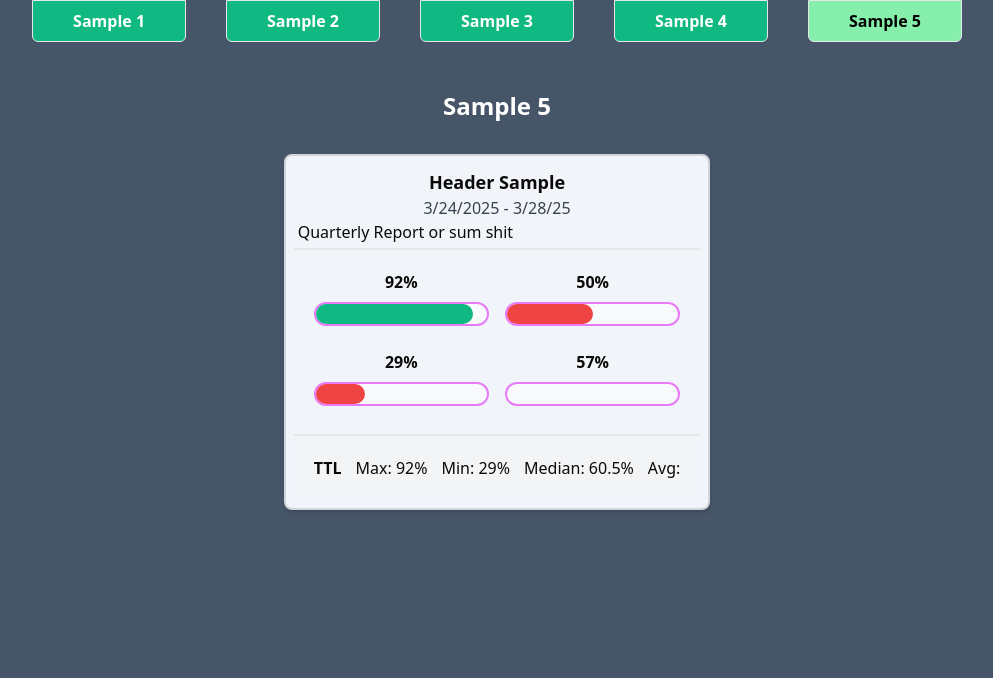
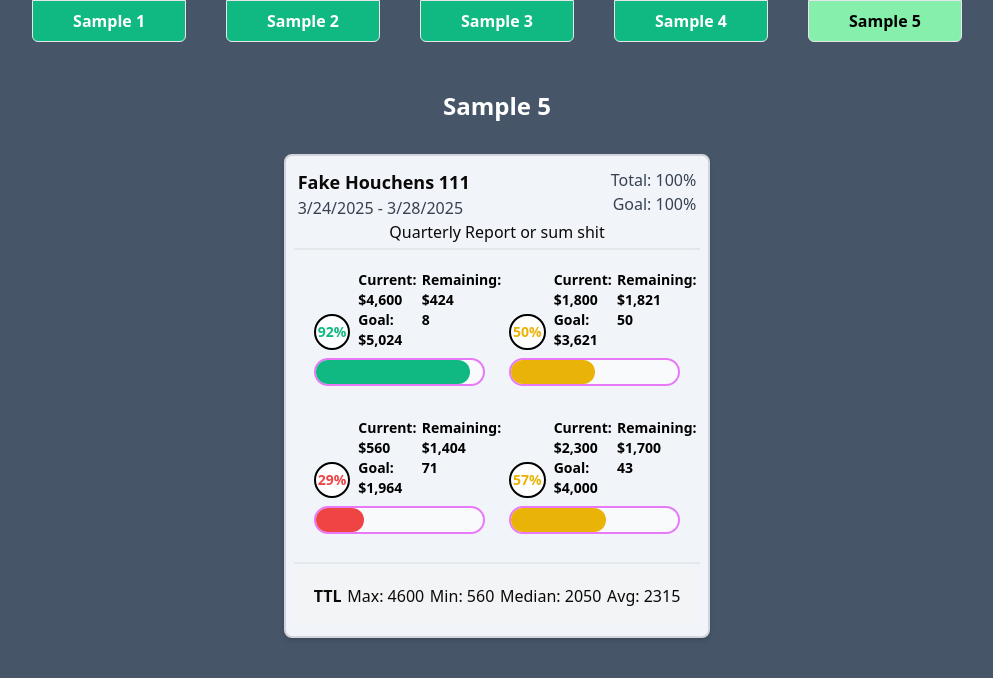
Before and after one commit to SNelson723/apiPlayground, a React (Vite) app: page /sample5 in a window 1280 px wide. Shown: the top 678 px of the page, without its empty margins (143-1136 px from the left). Built offline with nearby package versions, Linux system fonts and the light colour scheme.

Commit message:
Showing Mike what I got

```diff
--- a/src/interfaces/index.ts
+++ b/src/interfaces/index.ts
@@ -23,3 +23,9 @@ export interface PokeCardProps {
   name: string;
   url: string;
 }
+
+export interface Progress {
+  current: number;
+  goal: number;
+  speed: number;
+}
--- a/src/projects/sample4/ProgressBar.tsx
+++ b/src/projects/sample4/ProgressBar.tsx
@@ -1,14 +1,19 @@
 import { useEffect, useState, type HTMLAttributes } from "react";
+import { convertUSD } from "../../utils";
 
 type ProgressBarProps = HTMLAttributes<HTMLDivElement> & {
   current: number;
   goal: number;
-  speed: number;
+};
+
+const getColorClass = (progress: number) => {
+  if (progress < 50) return "bg-red-500 text-red-500";
+  if (progress < 75) return "bg-yellow-500 text-yellow-500";
+  return "bg-emerald-500 text-emerald-500";
 };
 
 const ProgressBar = ({ current, goal, ...rest }: ProgressBarProps) => {
   const [progress, setProgress] = useState<number>(0);
-  const [color, setColor] = useState<string>("emerald-500");
 
   // Calculate the raw percentage (can be over 100)
   const getRawPercent = () => {
@@ -26,41 +31,42 @@ const ProgressBar = ({ current, goal, ...rest }: ProgressBarProps) => {
   };
 
   useEffect(() => {
-    const target = getClampedPercent();
-    if (progress === target) {
-      if (progress <= 50) {
-        setColor("red-500");
-      } else if (progress <= 75) {
-        setColor("yellow-500");
-      } else {
-        setColor("emerald-500");
-      }
-      return;
-    }
-
-    const increment = target > progress ? 1 : -1;
-    setProgress((prev) => {
-      if (
-        (increment > 0 && prev >= target) ||
-        (increment < 0 && prev <= target)
-      ) {
-        return target;
-      }
-      return prev + increment;
-    });
-  }, [current, goal, progress]);
+    setProgress(getClampedPercent());
+  }, [current, goal]);
 
   const rawPercent = getRawPercent();
+  const colorClass = getColorClass(progress);
+  if (colorClass) console.log(colorClass);
 
   return (
     <div {...rest}>
-      <div className={`mb-1 text-center font-semibold text-${color}`}>
-        {rawPercent}%
+      <div
+        className={`mb-1 flex gap-2 items-end text-sm font-semibold ${
+          colorClass.split(" ")[1]
+        }`}
+      >
+        <div className="border-2 rounded-full py-1.5 px-0.5 border-black text-sm bg-white">
+          {rawPercent}%
+        </div>
+        <div className="grid grid-cols-2 ">
+          <div className="text-black">
+            Current: {convertUSD(current).split(".")[0]}
+          </div>
+          <div className="text-black">
+            Remaining: {convertUSD(goal - current).split(".")[0]}
+          </div>
+          <div className="text-black">
+            Goal: {convertUSD(goal).split(".")[0]}
+          </div>
+          <div className="text-black">{100 - rawPercent}</div>
+        </div>
       </div>
-      <div className="h-6 w-full border-2 border-fuchsia-400 bg-slate-50 rounded-full overflow-hidden my-2">
+      <div className="h-7 w-full border-2 border-fuchsia-400 bg-slate-50 rounded-full overflow-hidden my-2">
         <div
           style={{ width: `${progress}%` }}
-          className={`h-full bg-${color} transition-all rounded-r-full duration-300 ease-in-out`}
+          className={`h-full transition-all rounded-r-full duration-300 ease-in-out ${
+            colorClass.split(" ")[0]
+          }`}
         ></div>
       </div>
     </div>
--- a/src/projects/sample4/Sample4.tsx
+++ b/src/projects/sample4/Sample4.tsx
@@ -12,7 +12,6 @@ const Sample4 = () => {
     <div className="bg-slate-600 mt-12 w-full flex flex-col gap-6 justify-center items-center">
       <div>Sliding Modals</div>
       <div id="modal-root">
-        <ProgressBar />
         <button
           className="bg-emerald-500 hover:bg-emerald-700 text-white font-bold py-2 px-4 rounded"
           onClick={() => setShowModal(!showModal)}
--- a/src/projects/sample5/Sample5.tsx
+++ b/src/projects/sample5/Sample5.tsx
@@ -2,30 +2,24 @@ import Card from "./card/cardContext";
 import HeaderSample from "./card/HeaderSample";
 import BodySample from "./card/BodySample";
 import FooterSample from "./card/FooterSample";
-import { Progress } from "./card/BodySample";
+import { getAverage, getMedian } from "../../utils";
+import { Progress } from "../../interfaces";
+
+
+const data: Progress[] = [
+  { current: 4600, goal: 5024, speed: 50 },
+  { current: 1800, goal: 3621, speed: 50 },
+  { current: 560, goal: 1964, speed: 50 },
+  { current: 2300, goal: 4000, speed: 50 },
+];
 
 const Sample5 = () => {
-  // move this to Sample5.tsx
-  const getAverage = (arr: Progress[]) => {
-    if (!arr.length) return 0;
-    const sum = arr.reduce((acc, val) => acc + val.current, 0);
-    return sum / arr.length;
-  }
 
-  // move this to Sample5.tsx as well or a utils file
-  const getMedian = (arr: Progress[]) => {
-    if (!arr.length) return 0;
-    const sorted = [...arr].sort((a, b) => a - b);
-    const mid = Math.floor(sorted.length / 2);
+  const avg = getAverage(data);
+  const median = getMedian(data);
+  const max = Math.max(...data.map((d) => d.current));
+  const min = Math.min(...data.map((d) => d.current));
 
-    if (sorted.length % 2 !== 0) {
-      // Odd number of elements
-      return sorted[mid].current;
-    } else {
-      // Even number of elements
-      return (sorted[mid - 1].current + sorted[mid].current) / 2;
-    }
-  }
   return (
     <div className="w-screen">
       <div className="w-full flex flex-col items-center gap-8 mt-12">
@@ -36,10 +30,10 @@ const Sample5 = () => {
               <HeaderSample />
             </Card.Header>
             <Card.Body>
-              <BodySample />
+              <BodySample data={data} />
             </Card.Body>
             <Card.Footer>
-              <FooterSample />
+              <FooterSample max={max} min={min} median={median} avg={avg} />
             </Card.Footer>
           </Card>
         </div>
--- a/src/projects/sample5/card/BodySample.tsx
+++ b/src/projects/sample5/card/BodySample.tsx
@@ -1,23 +1,16 @@
+import { Progress } from "../../../interfaces";
 import ProgressBar from "../../sample4/ProgressBar";
 
-export interface Progress {
-  current: number;
-  goal: number;
-  speed: number;
-}
+type BodySampleProps<T> = {
+  data: T[];
+};
 
-const data: Progress[] = [
-  { current: 4600, goal: 5024, speed: 50 },
-  { current: 1800, goal: 3621, speed: 50 },
-  { current: 560, goal: 1964, speed: 50 },
-  { current: 2300, goal: 4000, speed: 50 },
-];
 
-const BodySample = () => {
+const BodySample = <T,>({data}: BodySampleProps<T>) => {
   return (
     <div className="flex flex-col items-center justify-center h-full w-full">
-      <div className="grid grid-cols-2 gap-4 w-full h-full p-4">
-        {data.map((progress, index) => (<ProgressBar key={index} {...progress} />))}
+      <div className="grid grid-cols-2 gap-6 w-full h-full p-4">
+        {data.map((progress, index) => (<ProgressBar key={index} {...progress as Progress} />))}
       </div>
     </div>
   );
--- a/src/projects/sample5/card/FooterSample.tsx
+++ b/src/projects/sample5/card/FooterSample.tsx
@@ -1,17 +1,25 @@
+type FooterProps = {
+  max: number;
+  min: number;
+  median: number;
+  avg: number;
+};
 
-const SampleFooter = () => {
+const SampleFooter = ({ max, min, median, avg }: FooterProps) => {
   return (
     <div className="flex justify-between items-center w-full h-full p-4 bg-gray-100">
-      {/* <p className="text-sm">
-        © {new Date().getFullYear()} Your Company. All rights reserved.
-      </p> */}
       <p className="font-semibold">TTL</p>
-      <p>Max: 92%</p>
+      <p>Max: {max}</p>
+      <p>Min: {min}</p>
+      <p>Median: {median}</p>
+      <p>Avg: {avg}</p>
+      {/* <p className="font-semibold">TTL</p>
+      {/* <p>Max: 92%</p>
       <p>Min: 29%</p>
       <p>Median: 60.5%</p>
-      <p>Avg:</p>
+      <p>Avg:</p> */}
     </div>
   );
-}
+};
 
 export default SampleFooter;
--- a/src/projects/sample5/card/HeaderSample.tsx
+++ b/src/projects/sample5/card/HeaderSample.tsx
@@ -1,9 +1,14 @@
-
 const HeaderSample = () => {
   return (
-    <div className="flex flex-col items-center justify-center">
-      <p className="text-lg font-bold">Header Sample</p>
-      <p className="text-gray-700">3/24/2025 - 3/28/25</p>
+    <div className="flex justify-between items-start w-full h-full ">
+      <div>
+        <p className="text-lg font-bold">Fake Houchens 111</p>
+        <p className="text-gray-700">3/24/2025 - 3/28/2025</p>
+      </div>
+      <div className="flex flex-col items-end">
+        <p className="text-gray-700">Total: 100%</p>
+        <p className="text-gray-700">Goal: 100%</p>
+      </div>
     </div>
   );
 };
--- a/src/projects/sample5/card/cardContext.tsx
+++ b/src/projects/sample5/card/cardContext.tsx
@@ -35,7 +35,7 @@ const Header = ({ children }: CardChildrenProps) => {
   return (
     <div className="p-1 w-full h-full">
       {children}
-      {subHeader && <p>{subHeader}</p>}
+      {subHeader && <p className="text-center">{subHeader}</p>}
     </div>
   );
 };
--- /dev/null
+++ b/src/utils.ts
@@ -0,0 +1,31 @@
+import { Progress } from "./interfaces";
+
+// move this to Sample5.tsx
+export const getAverage = (arr: Progress[]) => {
+  if (!arr.length) return 0;
+  const sum = arr.reduce((acc, val) => acc + val.current, 0);
+  return sum / arr.length;
+};
+
+// move this to Sample5.tsx as well or a utils file
+export const getMedian = (arr: Progress[]) => {
+  if (!arr.length) return 0;
+  const sorted = [...arr].sort((a, b) => a.current - b.current);
+  const mid = Math.floor(sorted.length / 2);
+
+  if (sorted.length % 2 !== 0) {
+    // Odd number of elements
+    return sorted[mid].current;
+  } else {
+    // Even number of elements
+    return (sorted[mid - 1].current + sorted[mid].current) / 2;
+  }
+};
+
+
+  export const convertUSD = (value: number) => {
+    return new Intl.NumberFormat("en-US", {
+      style: "currency",
+      currency: "USD",
+    }).format(value);
+  };
```
